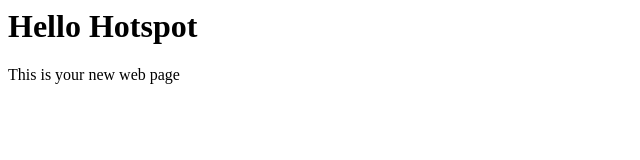
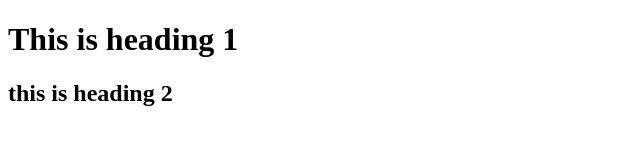
Before and after one commit to Hotlynn2/html-and-css, a plain HTML site: page index.html in a window 1280 px wide. Shown: the whole page, without its empty margins (0-640 px from the left). Drawn offline with Linux system fonts and the light colour scheme.

Commit message:
headings

```diff
--- a/index.html
+++ b/index.html
@@ -1,2 +1,13 @@
-<h1>Hello Hotspot</h1>
-<p>This is your new web page</p>
+<!DOCTYPE html>
+<html lang="en">
+<head>
+    <meta charset="UTF-8">
+    <meta http-equiv="X-UA-Compatible" content="IE=edge">
+    <meta name="viewport" content="width=device-width, initial-scale=1.0">
+    <title>Document</title>
+</head>
+<body>
+    <h1>This is heading 1</h1>
+    <h2>this is heading 2</h2>
+</body>
+</html>
```
Also changed, not shown: .gitignore.txt (deleted).
